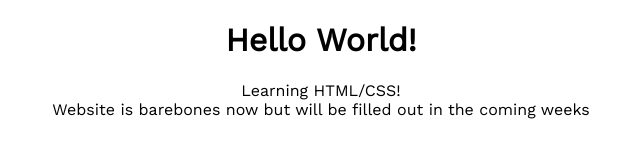
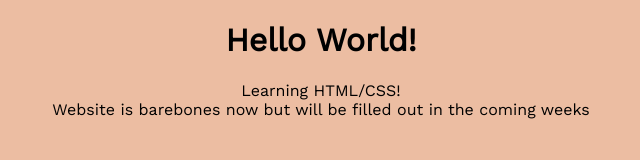
Before and after one commit to AWESDUDEtheCOOL/AWESDUDEtheCOOL.github.io, a plain HTML site: page index.html in a window 1280 px wide. Shown: the whole page, without its empty margins (319-959 px from the left). Drawn offline with nearby package versions, Linux system fonts and the light colour scheme.

Commit message:
New background

```diff
--- a/index.html
+++ b/index.html
@@ -6,7 +6,7 @@
     <link href="https://fonts.googleapis.com/css2?family=Work+Sans&display=swap" rel="stylesheet">
 </head>
 
-<body>
+<body style="background-color:#ecbda2;">
     <h1 style="text-align:center;">Hello World!</h1>
     <p style="text-align:center;">Learning HTML/CSS!<br>Website is barebones now but will be filled out in the coming weeks</p>
 </body>
```
